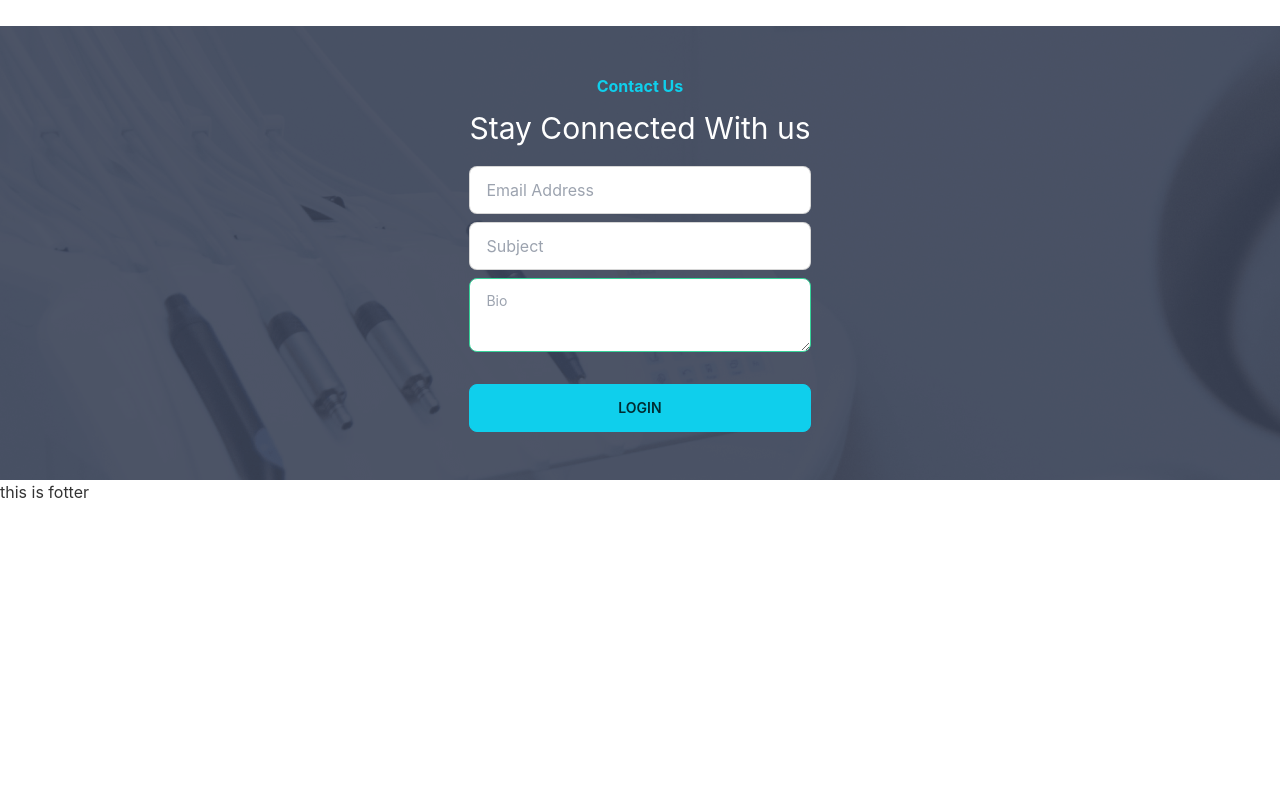
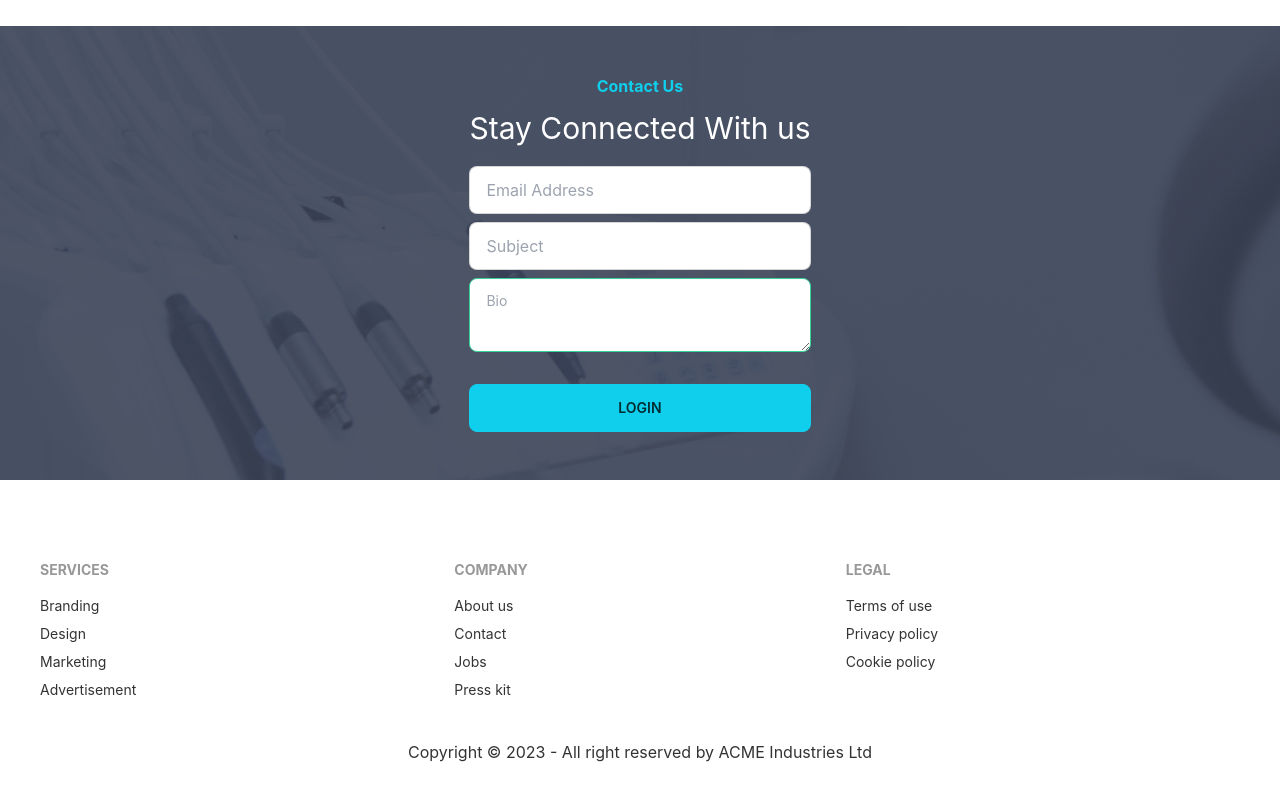
Before and after one commit to arjun1571/doctor-portal, a React (Create React App) app: page / in a window 1280 px wide. Shown: the part 3292-4092 px from the top of the page. Before the commit the page ends 3796 px from the top, so only its background shows below. Built offline with nearby package versions, Linux system fonts and the light colour scheme.

Commit message:
fotter section done

```diff
--- a/src/SheardPage/Fotter/Fotter.js
+++ b/src/SheardPage/Fotter/Fotter.js
@@ -1,11 +1,64 @@
-import React from 'react';
+import React from "react";
+import { Link } from "react-router-dom";
+import bag from "../../assets/images/footer.png";
 
 const Fotter = () => {
-    return (
+  return (
+    <footer className=" p-10 mt-10 ">
+      <div
+        className="footer "
+        style={{
+          background: `url(${bag})`,
+        }}
+      >
         <div>
-            this is fotter
+          <span className="footer-title">Services</span>
+          <Link to="/" className="link link-hover">
+            Branding
+          </Link>
+          <Link to="/" className="link link-hover">
+            Design
+          </Link>
+          <Link to="/" className="link link-hover">
+            Marketing
+          </Link>
+          <Link to="/" className="link link-hover">
+            Advertisement
+          </Link>
         </div>
-    );
+        <div>
+          <span className="footer-title">Company</span>
+          <Link to="/" className="link link-hover">
+            About us
+          </Link>
+          <Link to="/" className="link link-hover">
+            Contact
+          </Link>
+          <Link to="/" className="link link-hover">
+            Jobs
+          </Link>
+          <Link to="/" className="link link-hover">
+            Press kit
+          </Link>
+        </div>
+        <div>
+          <span className="footer-title">Legal</span>
+          <Link to="/" className="link link-hover">
+            Terms of use
+          </Link>
+          <Link to="/" className="link link-hover">
+            Privacy policy
+          </Link>
+          <Link to="/" className="link link-hover">
+            Cookie policy
+          </Link>
+        </div>
+      </div>
+      <div className="mt-10 text-center">
+        <p>Copyright © 2023 - All right reserved by ACME Industries Ltd</p>
+      </div>
+    </footer>
+  );
 };
 
 export default Fotter;
```
